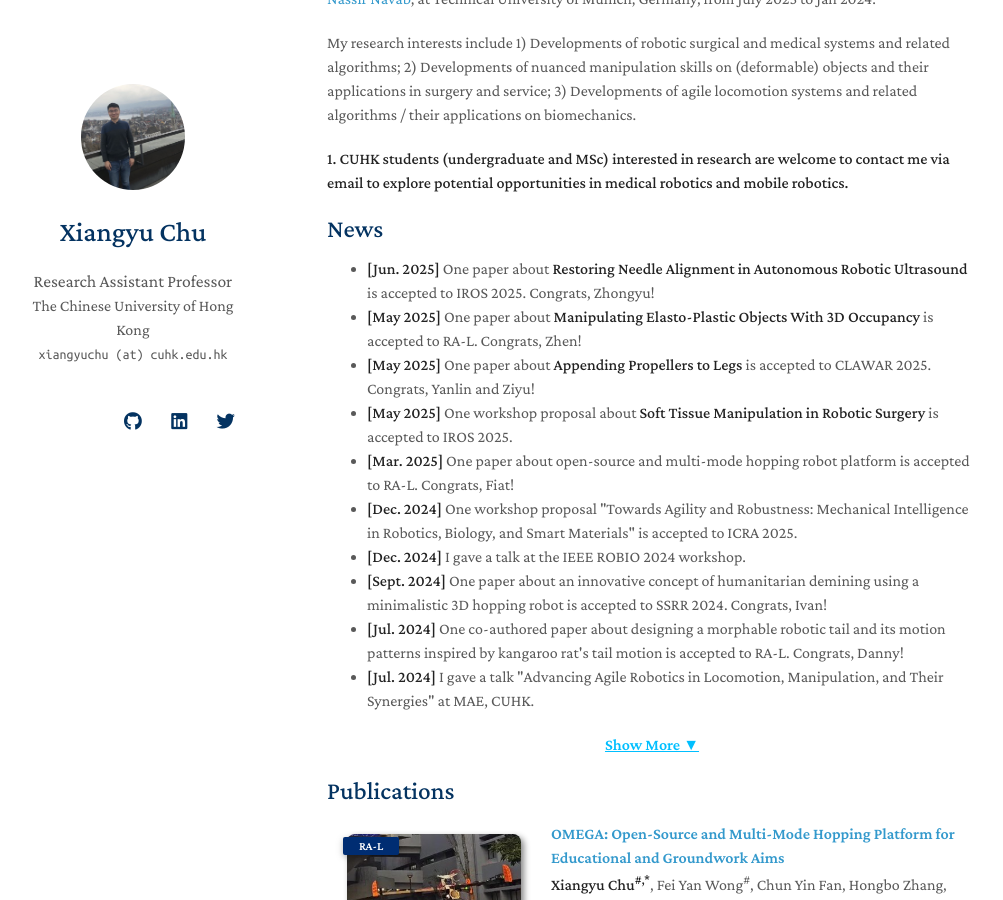
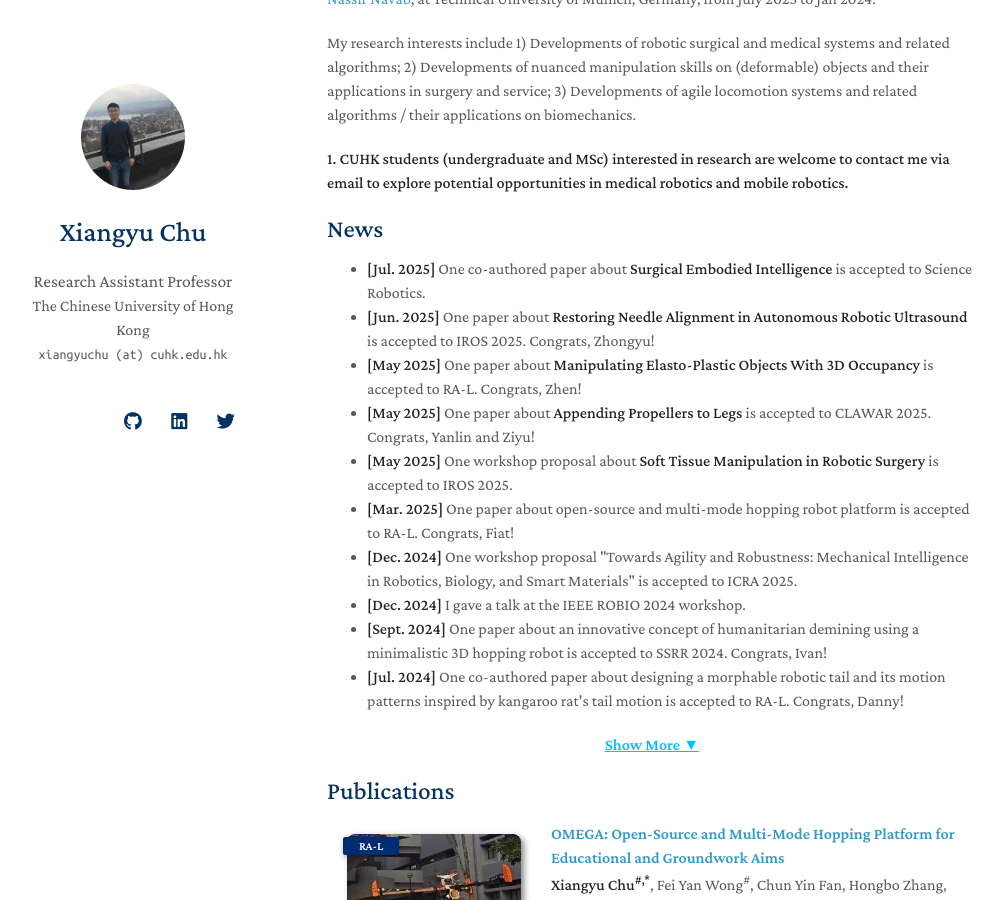
Before and after one commit to xiangyuchu03/xiangyuchu03.github.io, a Jekyll site: the page built from index.md, in a window 1280 px wide and 900 px high, scrolled down 266 px. Shown: the whole window, without its empty margins (143-1146 px from the left). Built offline with Jekyll 4.4.1, drawn with Linux system fonts in a browser that asks for light colours; nearby versions of some CDN libraries; a style sheet for code colours, icons or effects is not loaded; our own code applies the rules of GitHub Pages for plain Markdown files.

Commit message:
Update index.md

```diff
--- a/index.md
+++ b/index.md
@@ -13,6 +13,7 @@ My research interests include 1) Developments of robotic surgical and medical sy
 
 ## News
 <ul id="news-list">
+    <li class="news-item"><strong>[Jul. 2025]</strong> One co-authored paper about <strong> Surgical Embodied Intelligence </strong> is accepted to Science Robotics. </li>
     <li class="news-item"><strong>[Jun. 2025]</strong> One paper about <strong> Restoring Needle Alignment in Autonomous Robotic Ultrasound </strong> is accepted to IROS 2025. Congrats, Zhongyu!</li>
     <li class="news-item"><strong>[May 2025]</strong> One paper about <strong> Manipulating Elasto-Plastic Objects With 3D Occupancy </strong> is accepted to RA-L. Congrats, Zhen!</li>
     <li class="news-item"><strong>[May 2025]</strong> One paper about <strong> Appending Propellers to Legs </strong> is accepted to CLAWAR 2025. Congrats, Yanlin and Ziyu!</li>
```
